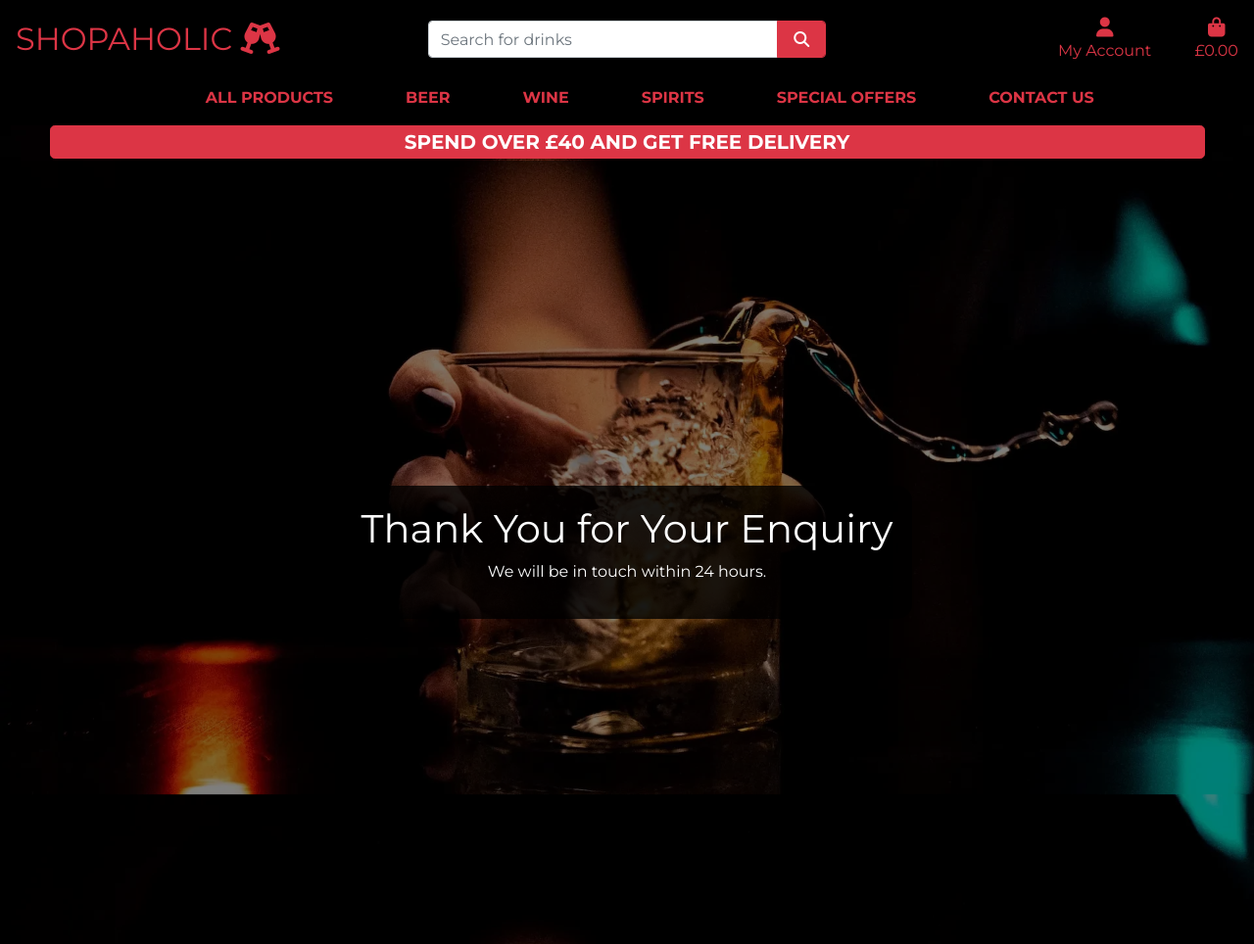
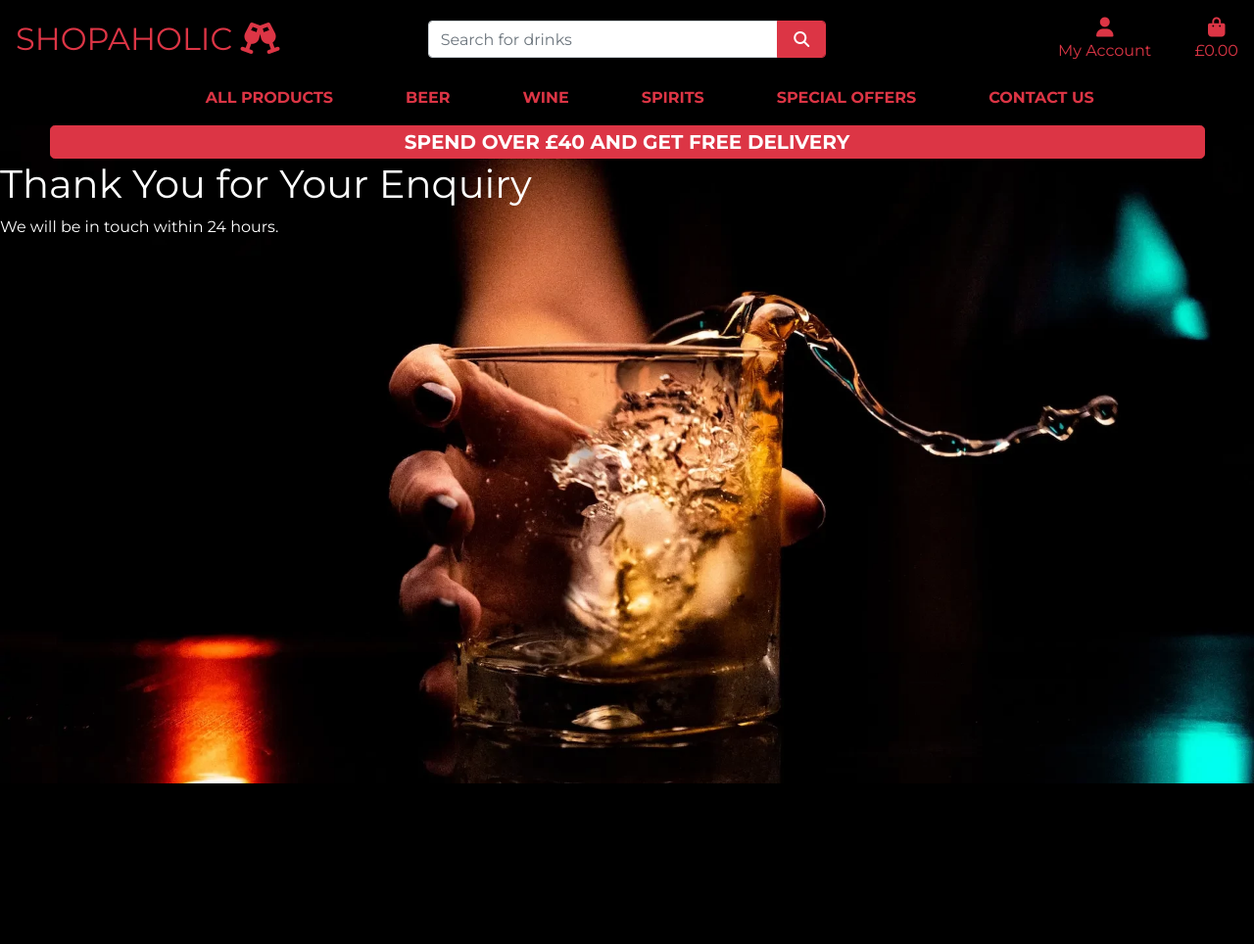
Before and after one commit to MJstephenson/Shopping-app, a Django app: page /contact/thank-you/ in a window 1280 px wide. Shown: the whole page at 98% size. After the commit the page ends 800 px from the top, so only its background shows below. Run offline with Django 3.2, Linux system fonts and the light colour scheme; some libraries are stand-ins or nearby versions.

Commit message:
Remove styles from body

```diff
--- a/contact/templates/contact/thank_you.html
+++ b/contact/templates/contact/thank_you.html
@@ -10,22 +10,6 @@
 {% endblock %}
 
 {% block content %}
-<style>
-    .vh-center {
-        min-height: 100vh;
-        display: flex;
-        align-items: center;
-        justify-content: center;
-        background-color: rgba(0, 0, 0, 0.5);
-    }
-
-    .content-box {
-        text-align: center;
-        padding: 20px;
-        background-color: rgba(0, 0, 0, 0.8);
-        border-radius: 15px;
-    }
-</style>
 <div class="vh-center">
     <div class="content-box">
         <h1 class="text-white">Thank You for Your Enquiry</h1>
```
